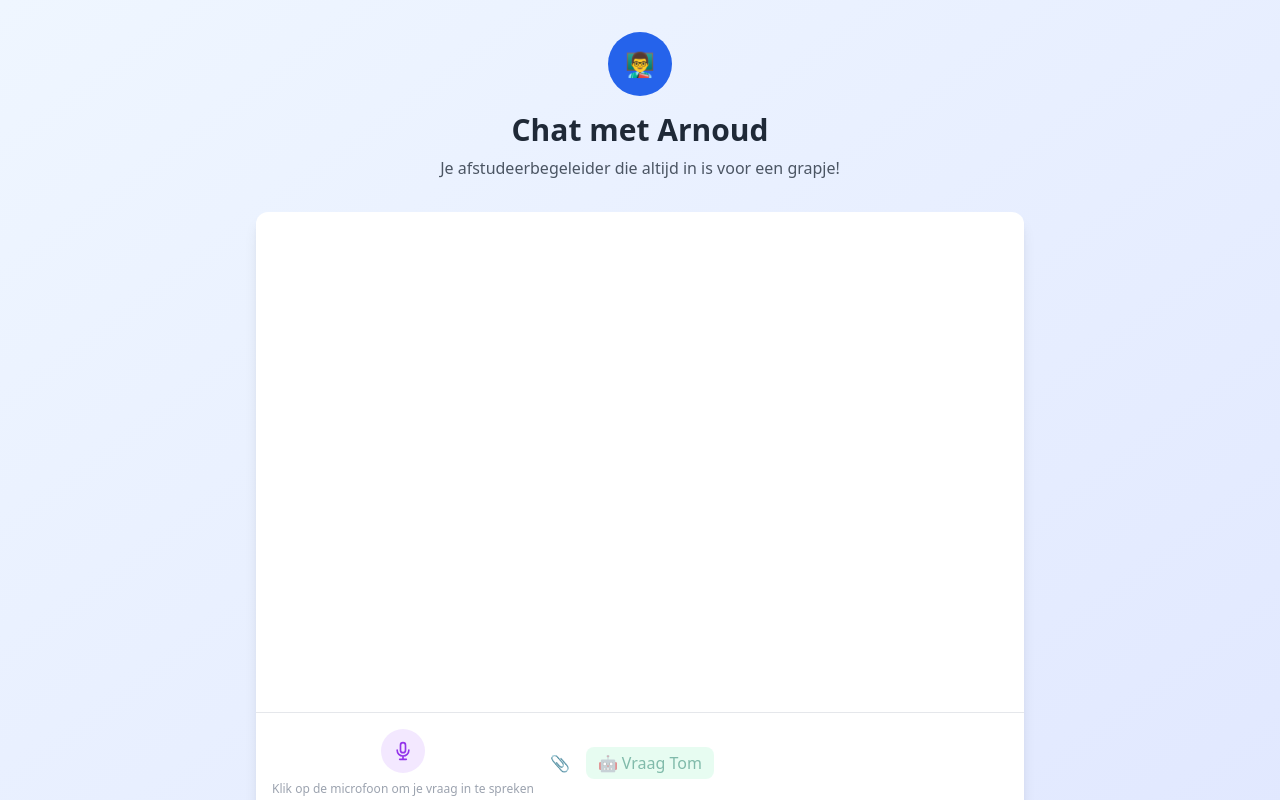
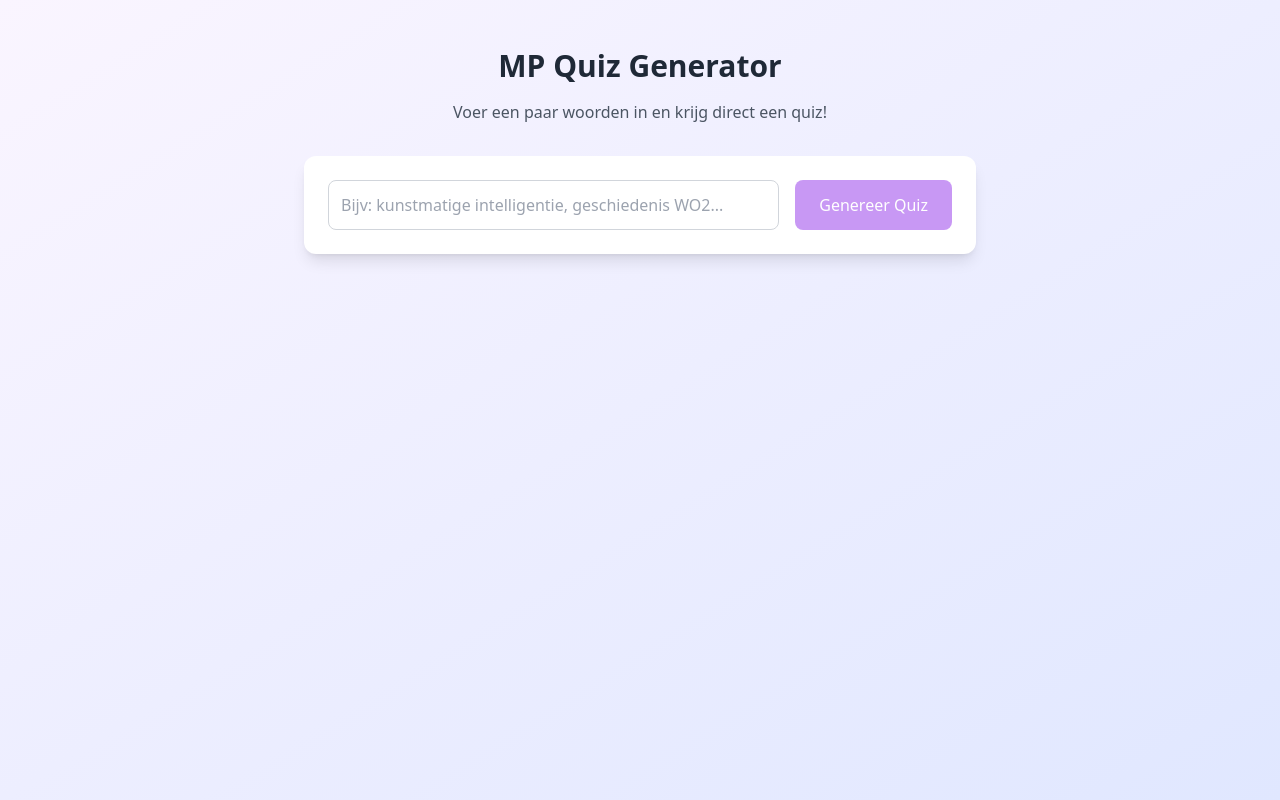
Before and after one commit to TomNaberink/templateAPI, a Next.js app: page / in a window 1280 px wide. Shown: the top 800 px of the page. Built offline with nearby package versions, Linux system fonts and the light colour scheme.

Commit message:
Create MP Quiz Generator

```diff
--- a/src/app/page.tsx
+++ b/src/app/page.tsx
@@ -1,27 +1,128 @@
 'use client'
 
 import { useState } from 'react'
-import TestChatBot from '@/components/TestChatBot'
 
 export default function Home() {
+  const [keywords, setKeywords] = useState('')
+  const [isLoading, setIsLoading] = useState(false)
+  const [quiz, setQuiz] = useState<{
+    question: string
+    options: string[]
+    correctAnswer: string
+  }[] | null>(null)
+
+  const generateQuiz = async () => {
+    if (!keywords.trim()) return
+
+    setIsLoading(true)
+    try {
+      const res = await fetch('/api/chat', {
+        method: 'POST',
+        headers: { 'Content-Type': 'application/json' },
+        body: JSON.stringify({
+          message: `Genereer een multiple choice quiz met 3 vragen over het volgende onderwerp: ${keywords}.
+          Geef het antwoord in dit JSON formaat:
+          {
+            "questions": [
+              {
+                "question": "De vraag hier",
+                "options": ["A) optie 1", "B) optie 2", "C) optie 3", "D) optie 4"],
+                "correctAnswer": "A) optie 1"
+              }
+            ]
+          }
+          Zorg ervoor dat het valide JSON is.`
+        }),
+      })
+
+      if (!res.ok) throw new Error('Failed to generate quiz')
+
+      const data = await res.json()
+      try {
+        const parsedQuiz = JSON.parse(data.response)
+        setQuiz(parsedQuiz.questions)
+      } catch (e) {
+        console.error('Failed to parse quiz JSON:', e)
+        throw new Error('Invalid quiz format')
+      }
+    } catch (error) {
+      console.error('Error:', error)
+      alert('Er ging iets mis bij het genereren van de quiz')
+    } finally {
+      setIsLoading(false)
+    }
+  }
+
   return (
-    <div className="min-h-screen bg-gradient-to-br from-blue-50 to-indigo-100">
-      <div className="container mx-auto px-4 py-8">
-        <div className="max-w-3xl mx-auto">
-          <div className="text-center mb-8">
-            <div className="inline-flex items-center justify-center w-16 h-16 bg-blue-600 rounded-full mb-4">
-              <span className="text-2xl">👨‍🏫</span>
+    <div className="min-h-screen bg-gradient-to-br from-purple-50 to-indigo-100 py-12 px-4">
+      <div className="max-w-2xl mx-auto">
+        <div className="text-center mb-8">
+          <h1 className="text-3xl font-bold text-gray-800 mb-4">
+            MP Quiz Generator
+          </h1>
+          <p className="text-gray-600">
+            Voer een paar woorden in en krijg direct een quiz!
+          </p>
+        </div>
+
+        <div className="bg-white rounded-xl shadow-lg p-6 mb-8">
+          <div className="flex gap-4">
+            <input
+              type="text"
+              value={keywords}
+              onChange={(e) => setKeywords(e.target.value)}
+              placeholder="Bijv: kunstmatige intelligentie, geschiedenis WO2..."
+              className="flex-1 p-3 border border-gray-300 rounded-lg focus:outline-none focus:border-purple-500"
+              onKeyPress={(e) => e.key === 'Enter' && generateQuiz()}
+            />
+            <button
+              onClick={generateQuiz}
+              disabled={isLoading || !keywords.trim()}
+              className="px-6 py-3 bg-purple-600 text-white rounded-lg hover:bg-purple-700 disabled:opacity-50 disabled:cursor-not-allowed transition-colors"
+            >
+              {isLoading ? '⏳ Even denken...' : 'Genereer Quiz'}
+            </button>
+          </div>
+        </div>
+
+        {isLoading && (
+          <div className="text-center p-12">
+            <div className="inline-flex items-center space-x-2">
+              <div className="w-3 h-3 bg-purple-600 rounded-full animate-bounce"></div>
+              <div className="w-3 h-3 bg-purple-600 rounded-full animate-bounce" style={{ animationDelay: '0.2s' }}></div>
+              <div className="w-3 h-3 bg-purple-600 rounded-full animate-bounce" style={{ animationDelay: '0.4s' }}></div>
             </div>
-            <h1 className="text-3xl font-bold text-gray-800 mb-2">
-              Chat met Arnoud
-            </h1>
-            <p className="text-gray-600">
-              Je afstudeerbegeleider die altijd in is voor een grapje!
-            </p>
           </div>
+        )}
 
-          <TestChatBot />
-        </div>
+        {quiz && (
+          <div className="space-y-8">
+            {quiz.map((q, qIndex) => (
+              <div key={qIndex} className="bg-white rounded-xl shadow-lg p-6">
+                <h2 className="text-xl font-semibold text-gray-800 mb-4">
+                  Vraag {qIndex + 1}: {q.question}
+                </h2>
+                <div className="space-y-3">
+                  {q.options.map((option, oIndex) => (
+                    <div
+                      key={oIndex}
+                      className={`p-3 rounded-lg cursor-pointer transition-colors ${
+                        option === q.correctAnswer
+                          ? 'bg-green-100 border border-green-200'
+                          : 'bg-gray-50 hover:bg-gray-100'
+                      }`}
+                    >
+                      {option}
+                      {option === q.correctAnswer && (
+                        <span className="ml-2 text-green-600">✓</span>
+                      )}
+                    </div>
+                  ))}
+                </div>
+              </div>
+            ))}
+          </div>
+        )}
       </div>
     </div>
   )
```
